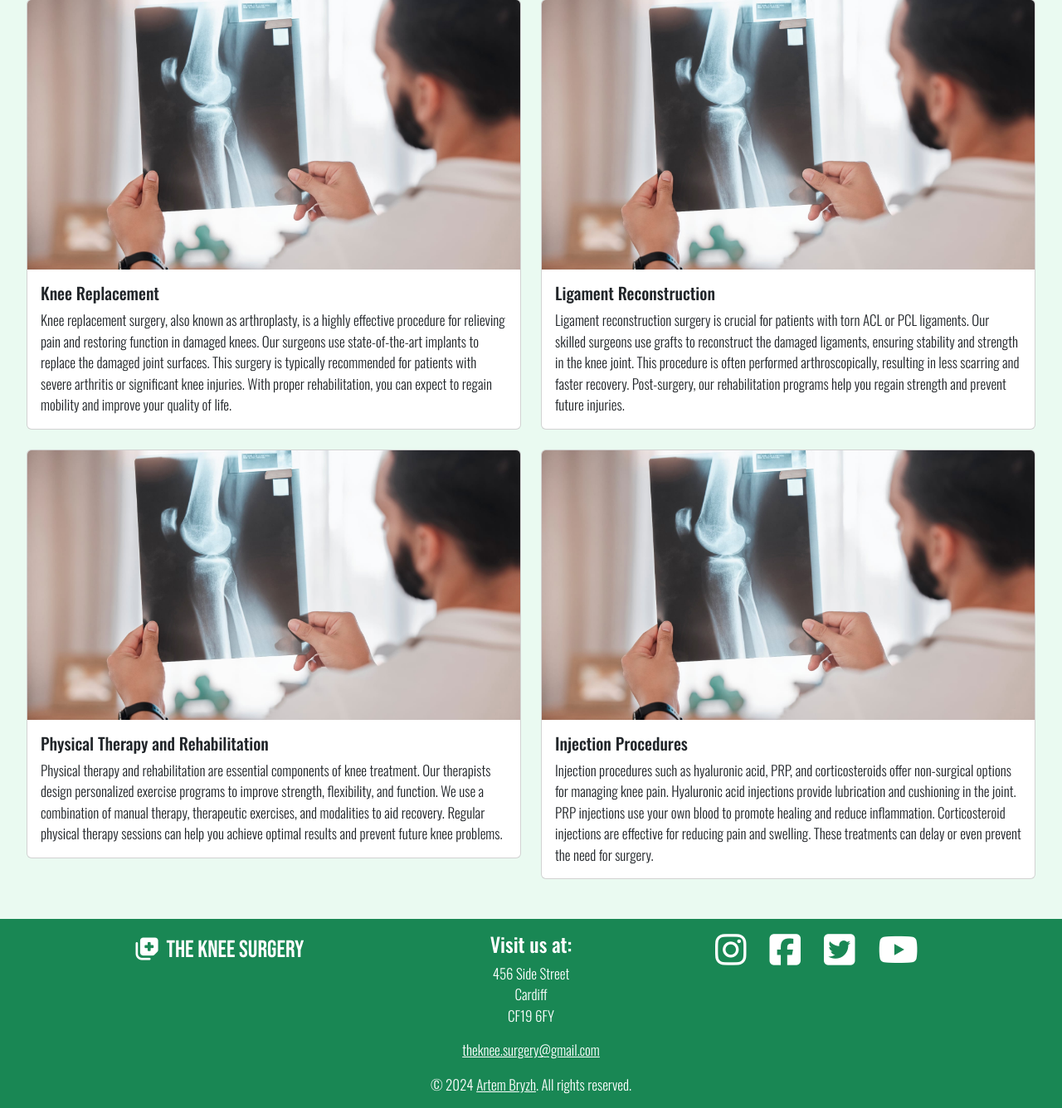
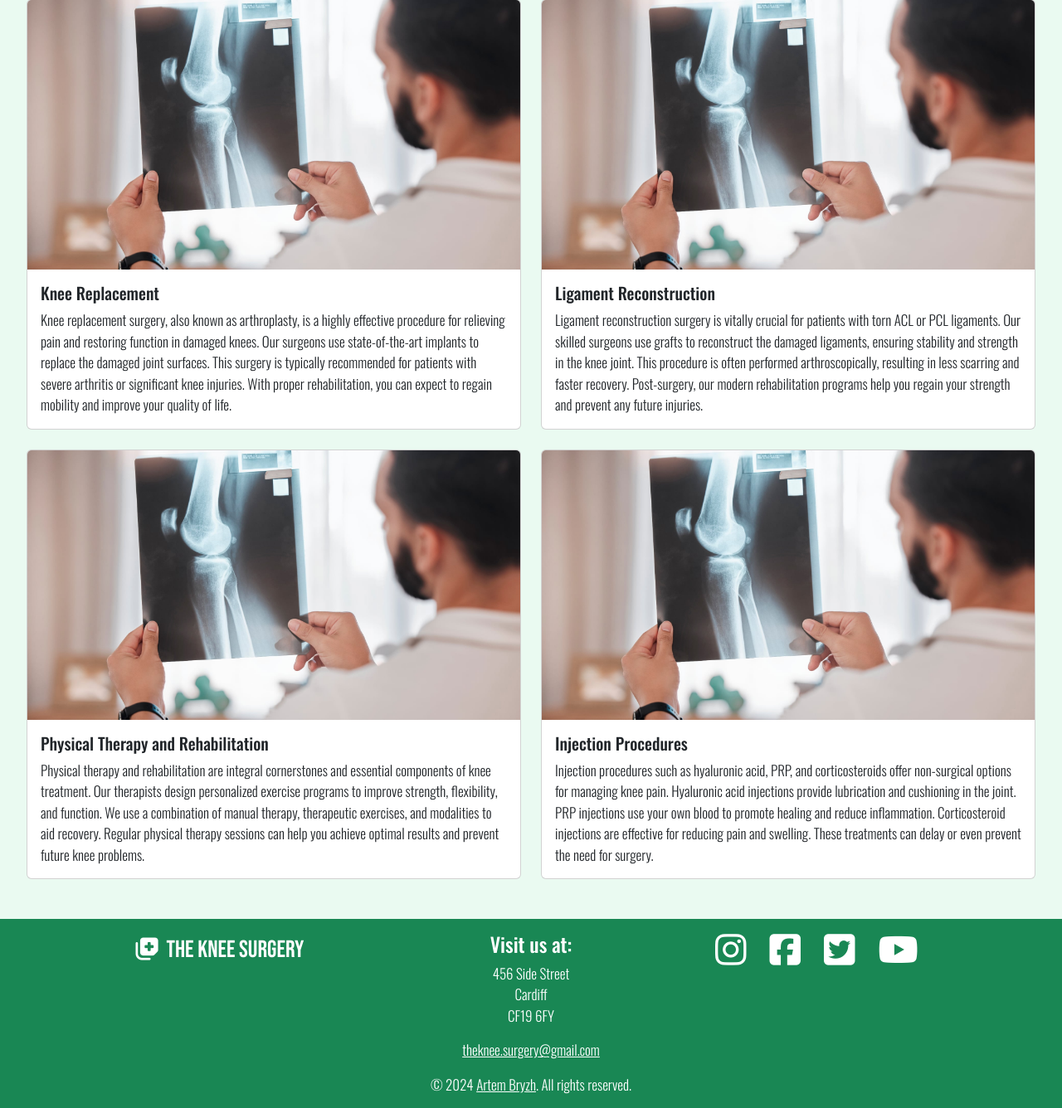
Before and after one commit to pagaslav/theknee-surgery, a Flask app: page / in a window 1280 px wide. Shown: the part 1384-2720 px from the top of the page at 83% size. Run offline with Flask 3, Linux system fonts and the light colour scheme; some libraries are stand-ins or nearby versions.

Commit message:
fix(html): correct service descriptions to align Bootstrap cards
Correct service descriptions on the home page to ensure Bootstrap cards align properly when the
screen size changes. This change aims to improve the visual consistency and responsiveness of the
service cards layout.

```diff
--- a/templates/index.html
+++ b/templates/index.html
@@ -91,7 +91,7 @@ endblock %} {% block content %}
         <img src="{{ url_for('static', filename='images/index/desktop/x-ray-1920-1050.jpg') }}" class="card-img-top" alt="Ligament Reconstruction">
         <div class="card-body">
           <h5 class="card-title">Ligament Reconstruction</h5>
-          <p class="card-text">Ligament reconstruction surgery is crucial for patients with torn ACL or PCL ligaments. Our skilled surgeons use grafts to reconstruct the damaged ligaments, ensuring stability and strength in the knee joint. This procedure is often performed arthroscopically, resulting in less scarring and faster recovery. Post-surgery, our rehabilitation programs help you regain strength and prevent future injuries.</p>
+          <p class="card-text">Ligament reconstruction surgery is vitally crucial for patients with torn ACL or PCL ligaments. Our skilled surgeons use grafts to reconstruct the damaged ligaments, ensuring stability and strength in the knee joint. This procedure is often performed arthroscopically, resulting in less scarring and faster recovery. Post-surgery, our modern rehabilitation programs help you regain your strength and prevent any future injuries.</p>
         </div>
       </div>
     </div>
@@ -100,7 +100,7 @@ endblock %} {% block content %}
         <img src="{{ url_for('static', filename='images/index/desktop/x-ray-1920-1050.jpg') }}" class="card-img-top" alt="Physical Therapy and Rehabilitation">
         <div class="card-body">
           <h5 class="card-title">Physical Therapy and Rehabilitation</h5>
-          <p class="card-text">Physical therapy and rehabilitation are essential components of knee treatment. Our therapists design personalized exercise programs to improve strength, flexibility, and function. We use a combination of manual therapy, therapeutic exercises, and modalities to aid recovery. Regular physical therapy sessions can help you achieve optimal results and prevent future knee problems.</p>
+          <p class="card-text">Physical therapy and rehabilitation are integral cornerstones and essential components of knee treatment. Our therapists design personalized exercise programs to improve strength, flexibility, and function. We use a combination of manual therapy, therapeutic exercises, and modalities to aid recovery. Regular physical therapy sessions can help you achieve optimal results and prevent future knee problems.</p>
         </div>
       </div>
     </div>
```
